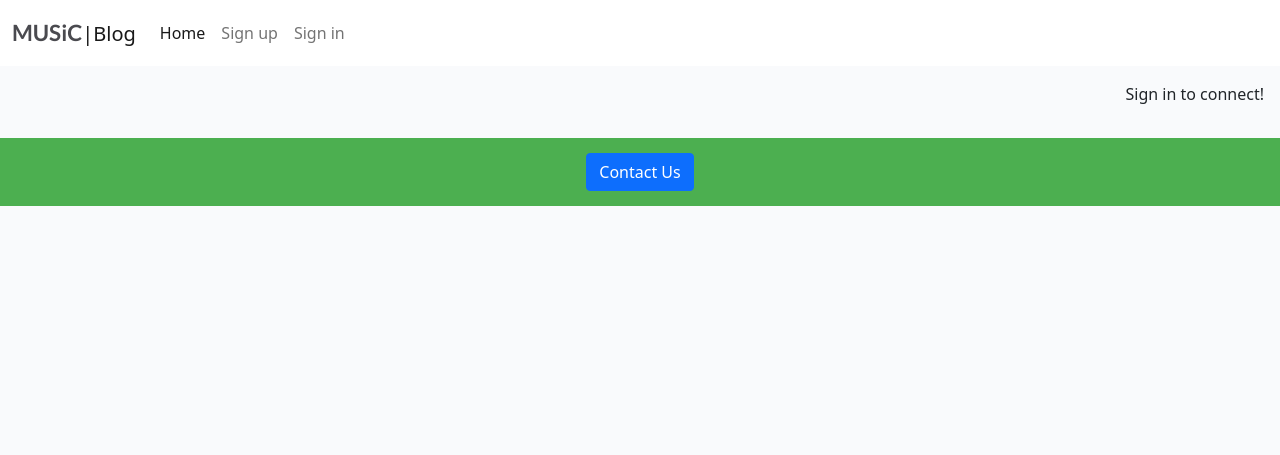
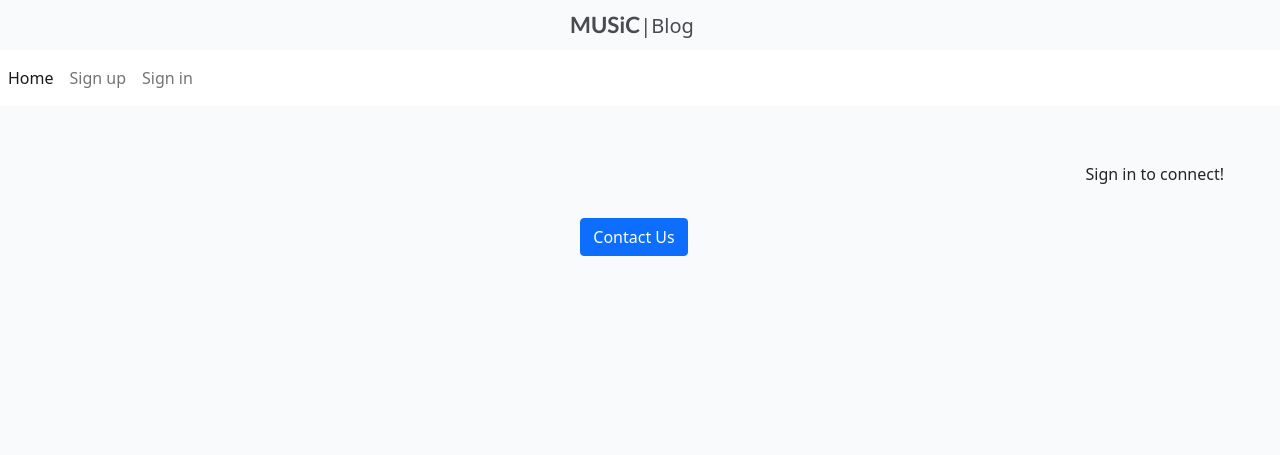
Before and after one commit to KaltrinaBM/music-blog, a Django app: page / in a window 1280 px wide. Shown: the top 455 px of the page. Run offline with Django 3.2, Linux system fonts and the light colour scheme; data that the repository does not hold is empty; some libraries are stand-ins or nearby versions.

Commit message:
update style

```diff
--- a/blog/templates/blog/index.html
+++ b/blog/templates/blog/index.html
@@ -62,8 +62,8 @@
         {% endif %}
     </div>
     <div class="row">
-        <div class="col-md-12 mb-3 contact-btn">
-            <a href="/contact-us" class="btn btn-primary" {% if form %}style="display: none;" {% endif %}>Contact Us</a>
+        <div class="col-md-12 mb-3 pagination justify-content-center">
+            <a href="/contact-us" class="btn btn-primary" id="contact" {% if form %}style="display: none;" {% endif %}>Contact Us</a>
         </div>
         <form class="contactus" id="contact_us" method="post" action="{% url 'contact_us' %}">
             {{ form | crispy }}
--- a/static/css/style.css
+++ b/static/css/style.css
@@ -9,12 +9,9 @@ body {
     color: #4A4A4F;
 }
 
-.red-o {
-    color: #E84610;
-}
-
 .thin {
     font-weight: 300;
+    color: #4A4A4F;
 }
 
 .light-bg {
@@ -159,26 +156,3 @@ body {
 .approval {
     color: rgb(222, 146, 168);
 }
-
-
-.contact-btn{
-    bottom: 20px;
-    right: 20px;
-    z-index: 10;
-    background-color: #4CAF50;
-    border: none;
-    color: white;
-    padding: 15px 32px;
-    text-align: center;
-    text-decoration: none;
-    display: inline-block;
-    font-size: 16px;
-    cursor: pointer;
-}
-
-
-
-
-  #contact-us-btn:hover {
-    background-color: #45A049;
-  }
--- a/templates/base.html
+++ b/templates/base.html
@@ -32,13 +32,14 @@
 
 <body class="d-flex flex-column h-100 main-bg">
 
+    <span class="navbar-text text-muted text-center">
+        <a class="navbar-brand" href="{% url 'home' %}"><span class="brand">MUSiC</span><span
+                class="thin">|Blog</span></a>
+    </span>
+
     <!-- Navigation -->
     <nav class="navbar navbar-expand-lg navbar-light bg-white">
-        <div class="container-fluid d-flex justify-content-center">
-            <span class="navbar-text text-muted">
-                <a class="navbar-brand" href="{% url 'home' %}"><span class="brand">MUSiC</span><span
-                        class="thin">|Blog</span></a>
-            </span>
+        <div class="d-justify-content-center">
             <button class="navbar-toggler" type="button" data-bs-toggle="collapse" data-bs-target="#navbarText"
                 aria-controls="navbarText" aria-expanded="false" aria-label="Toggle navigation">
                 <span class="navbar-toggler-icon"></span>
@@ -84,7 +85,7 @@
         </div>
     </div>
 
-    <main class="flex-shrink-0 main-bg">
+    <main class="flex-shrink-10 main-bg" style="margin: 40px">
         {% if user.is_authenticated %}
         <p class="text-end m-3">Welcome back, {{ user }}</p>
         {% else %}
```
